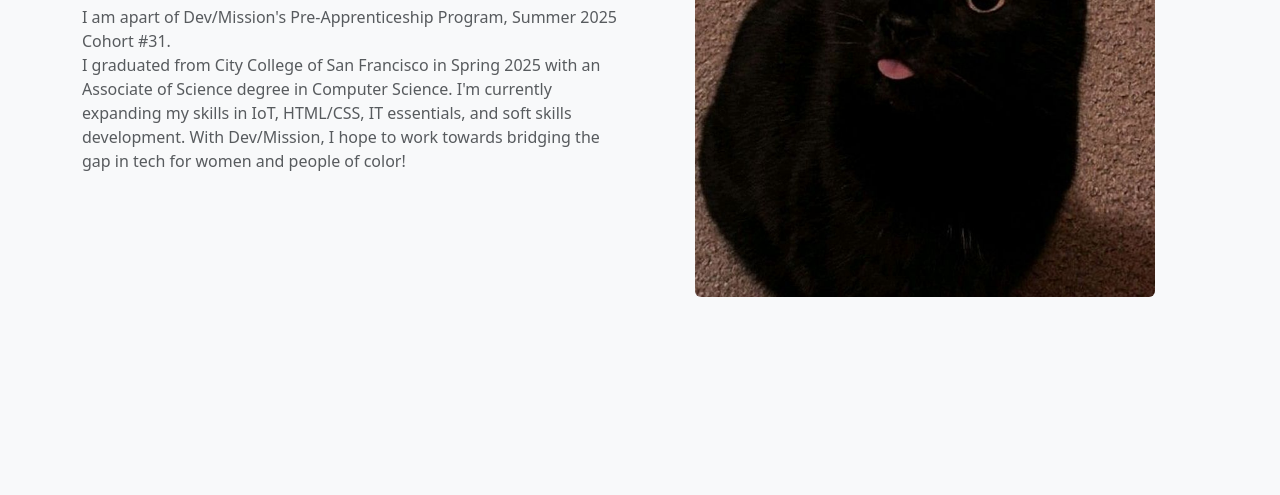
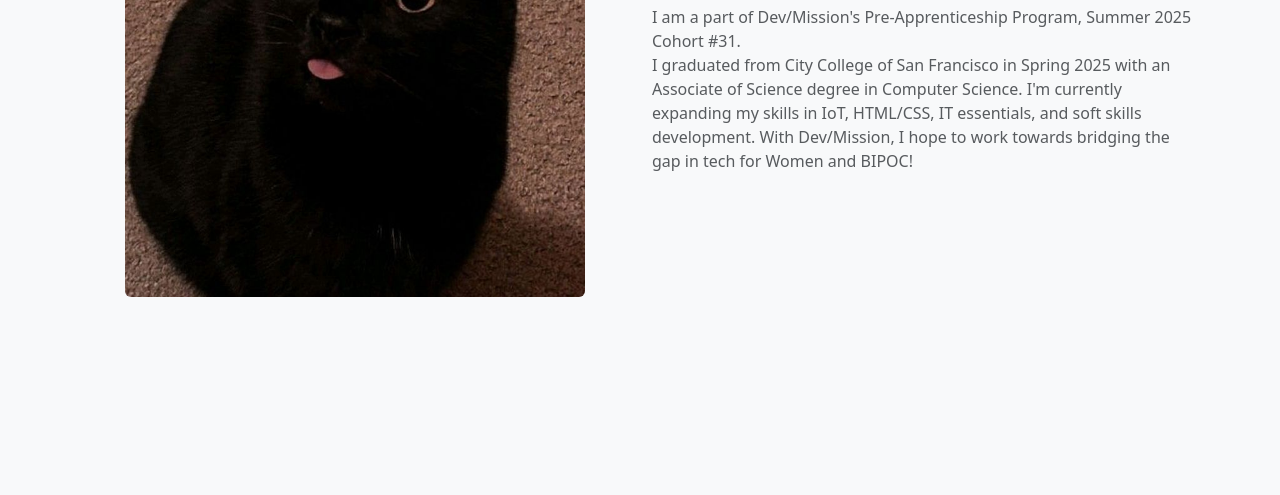
Before and after one commit to triciia/About-Me, a plain HTML site: page index.html in a window 1280 px wide. Shown: the part 401-896 px from the top of the page. Drawn offline with nearby package versions, Linux system fonts and the light colour scheme.

Commit message:
switch text and image position

```diff
--- a/index.html
+++ b/index.html
@@ -40,7 +40,7 @@
             class="dropdown-menu dropdown-menu-end"
             aria-labelledby="dropdownMenuButton1"
           >
-            <li><a class="dropdown-item" href="#home">home</a></li>
+            <li><a class="dropdown-item" href="#about-me">about me</a></li>
             <li><a class="dropdown-item" href="#personal">personal</a></li>
             <li><a class="dropdown-item" href="#projects">projects</a></li>
             <li><a class="dropdown-item" href="#skills">skills</a></li>
@@ -50,9 +50,12 @@
       </div>
     </nav>
     <!---End Of NavBar -->
-      <section class="home py-5" id="home">
+     <!---ABOUT ME SECTION -->
+    <section class="home py-5" id="about-me">
       <div class="container-lg">
         <div class="row min-vh-100 align-items-center align-content-center">
+
+          <!-- IMAGE COLUMN -->
           <div class="col-md-6 mt-5 mt-md-0">
             <div class="home-img text-center">
               <img
@@ -64,19 +67,23 @@
               />
             </div>
           </div>
-      <div class="col-md-6 mt-5 mt-md-0 order-md-first">
+
+          <!-- TEXT COLUMN -->
+          <div class="col-md-6 mt-5 mt-md-0 order-md-last">
             <div class="home-text">
               <p class="text-muted mb-1">Hi there!</p>
               <h1 class="text-uppercase fs-1 fw-bold">Patricia Edwards</h1>
               <p class="mt-4 text-muted">
-                I am apart of Dev/Mission's Pre-Apprenticeship Program, Summer 2025 Cohort #31.<br>
-                I graduated from City College of San Francisco in Spring 2025 with an Associate of Science degree in Computer Science. I'm currently expanding my skills in IoT, HTML/CSS, IT essentials, and soft skills development.                With Dev/Mission, I hope to work towards bridging the gap in tech for women and people of color!
+                I am a part of Dev/Mission's Pre-Apprenticeship Program, Summer 2025 Cohort #31.<br>
+                I graduated from City College of San Francisco in Spring 2025 with an Associate of Science degree in Computer Science. I'm currently expanding my skills in IoT, HTML/CSS, IT essentials, and soft skills development. With Dev/Mission, I hope to work towards bridging the gap in tech for Women and BIPOC!
+              </p>
+            </div>
+          </div>
 
-              </p>
+        </div>
+      </div>
+    </section>
 
-
-
-    </div>
     <script
       src="https://cdn.jsdelivr.net/npm/bootstrap@5.3.7/dist/js/bootstrap.bundle.min.js"
       integrity="sha384-ndDqU0Gzau9qJ1lfW4pNLlhNTkCfHzAVBReH9diLvGRem5+R9g2FzA8ZGN954O5Q"
```
